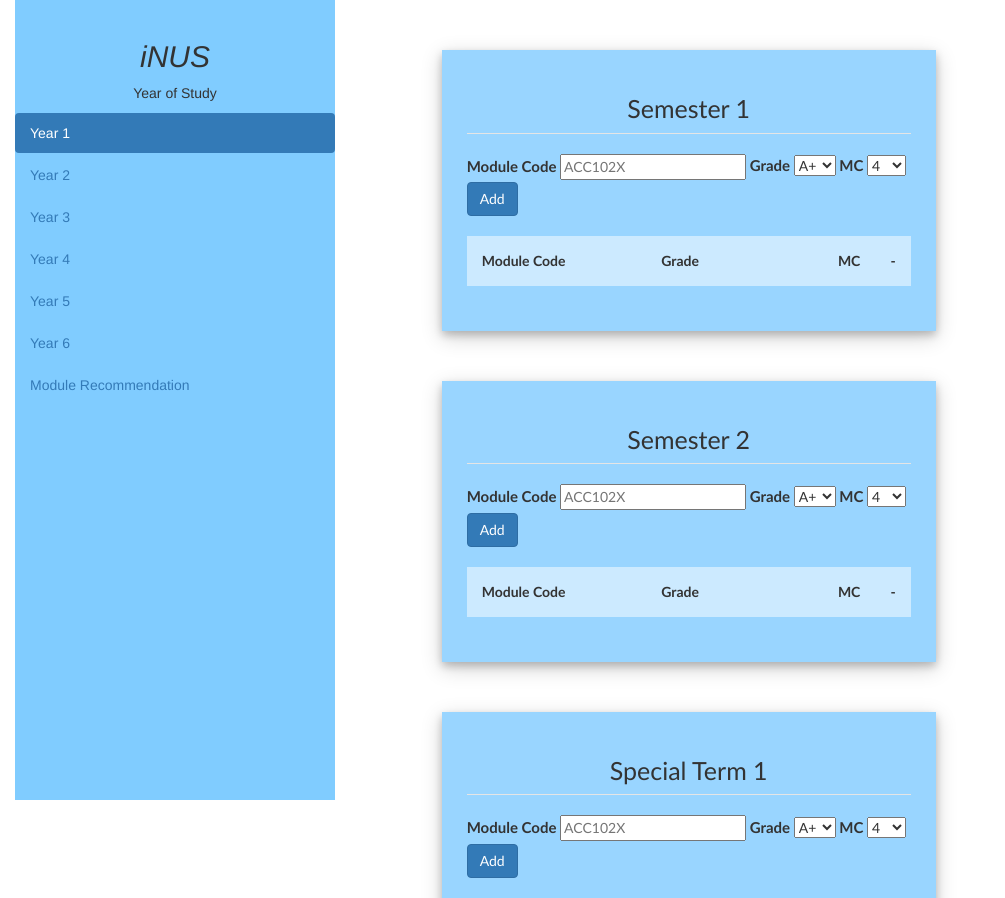
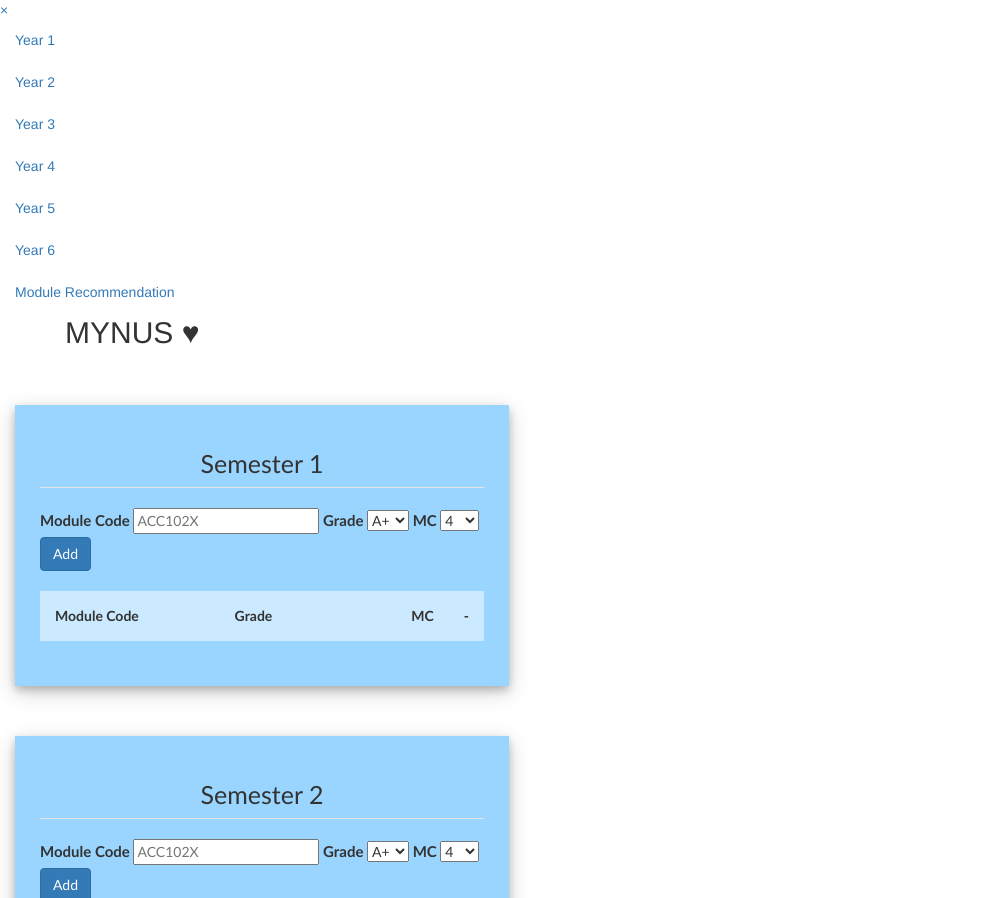
Before and after one commit to apoorva17/iNUS, a Django app: template iNUS/menu/templates/menu/index.html in a window 1280 px wide. Shown: the top 898 px of the page, without its empty margins (0-1005 px from the left). Run offline with Django 3.2, Linux system fonts and the light colour scheme; the template is opened without the code that fills it, so the values that code supplies are empty; some libraries are stand-ins or nearby versions.

Commit message:
Update index.html

```diff
--- a/iNUS/menu/templates/menu/index.html
+++ b/iNUS/menu/templates/menu/index.html
@@ -18,6 +18,8 @@
 
   <link rel="stylesheet" type="text/css" href= "{% static 'css/sidebar.css' %}"/>
 
+  <link rel="stylesheet" type="text/css" href= "{% static 'css/form.css' %}"/>
+
   <script type="text/javascript" src="{% static 'js/form.js' %}"></script>
 
   <script type="text/javascript" src="{% static 'js/dropdown.js' %}"></script>
@@ -26,26 +28,23 @@
 
 <body>
 
- <div class = "container-fluid">
-  <div class = "row">
-    <div class = "col-sm-4">
-     <div class = "sidebar">
-      <h2 class="text-center"> <em> iNUS </em> </h2>
-      <p class="text-center">Year of Study</p>
-      <ul class="nav nav-pills nav-stacked">
-        <li class="active"><a href="#">Year 1</a></li>
-        <li><a href="#">Year 2</a></li>
-        <li><a href="#">Year 3</a></li>
-        <li><a href="#">Year 4</a></li>
-        <li><a href="#">Year 5</a></li>
-        <li><a href="#">Year 6</a></li>
-        <li><a href="#">Module Recommendation</a></li>
-      </ul>
-    </div>
+  <div id="mySidenav" class="sidenav">
+    <a href="javascript:void(0)" class="closebtn" onclick="closeNav()">×</a>
+    <ul class="nav nav-pills nav-stacked">
+      <li><a href="#main">Year 1</a></li>
+      <li><a href="#main">Year 2</a></li>
+      <li><a href="#main">Year 3</a></li>
+      <li><a href="#main">Year 4</a></li>
+      <li><a href="#main">Year 5</a></li>
+      <li><a href="#main">Year 6</a></li>
+      <li><a href="#main">Module Recommendation</a></li>
+    </ul>
   </div>
 
-  <div class = "col-sm-8">
-    <div class = "form">
+  <div id = "main">
+    <div class = "col-sm-8">
+     <span style="font-size:30px; cursor:pointer;margin-left: 50px;" onclick="openNav()">MYNUS &hearts;</span>
+     <div class = "form">
       <form class = "form-inline" id = "myForm" method = "get">
         <fieldset>
           <legend align = "center"> <h3> Semester 1 </h3></legend>
@@ -111,7 +110,7 @@
       </div>
     </div>
   </div>
-</div>
+
+
 </body>
-
 </html>
```
